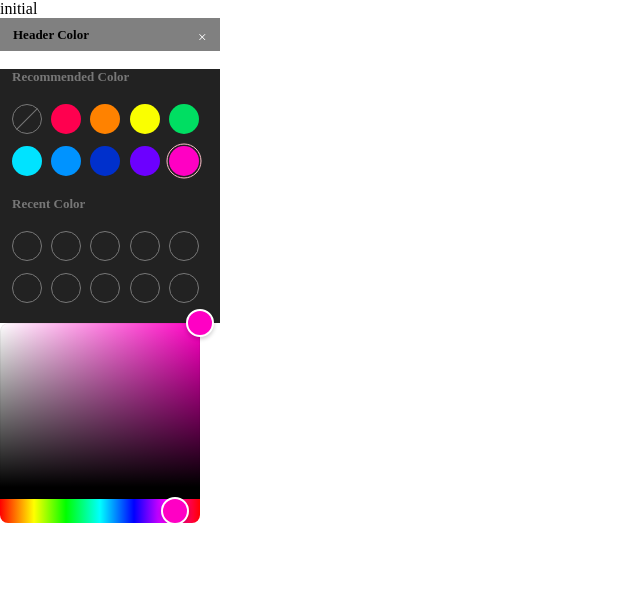
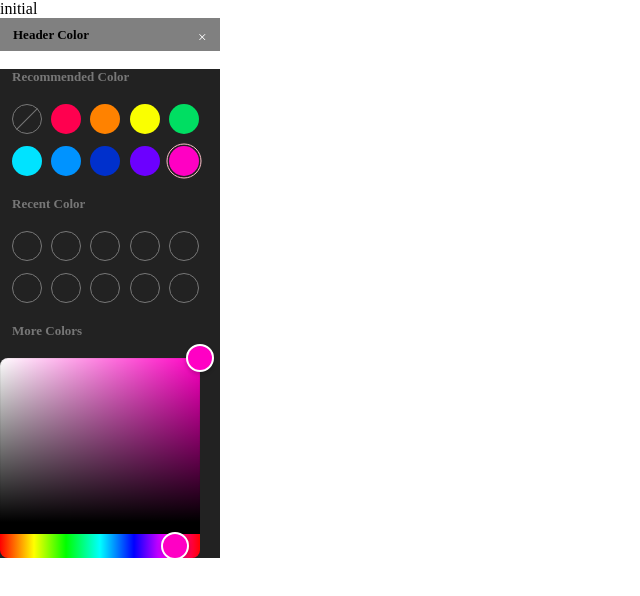
Before and after one commit to SuhyeonP/Next-ts-lecture, a Next.js app: page / in a window 1280 px wide. Shown: the top 596 px of the page, without its empty margins (0-640 px from the left). Built offline with nearby package versions, Linux system fonts and the light colour scheme.

Commit message:
:construction: product

```diff
--- a/src/components/Color/ColorPalette/ColorPalette.tsx
+++ b/src/components/Color/ColorPalette/ColorPalette.tsx
@@ -1,5 +1,5 @@
 import React from 'react';
-import { ColorButton, ColorPaletteStyled } from './styles';
+import { ColorButton, ColorPaletteStyled, ColorPaletteTitle } from './styles';
 
 interface IPaletteProps {
   subTitle: string;
@@ -13,7 +13,7 @@ const ColorPalette = ({
   subTitle, colors, highlightColor, changeHighLights,
 }: IPaletteProps): JSX.Element => (
   <ColorPaletteStyled>
-    <p className='color-palette-title'>{subTitle}</p>
+    <ColorPaletteTitle>{subTitle}</ColorPaletteTitle>
     <div className='color-palette-color-wrapper'>
       {colors.map((color: string) => (
         <ColorButton
--- a/src/components/Color/ColorPalette/styles.ts
+++ b/src/components/Color/ColorPalette/styles.ts
@@ -9,15 +9,6 @@ interface IColorButtonProps {
 export const ColorPaletteStyled = styled.div`
   height: 127px;
   background-color: #222222;
-  .color-palette-title {
-    padding-left: 12px;
-    color: #777777;
-    font-style: normal;
-    font-weight: bold;
-    font-size: 13px;
-    line-height: 15px;
-    margin-bottom: 20px;
-  }
 
   .color-palette-color-wrapper {
     width: 196px;
@@ -26,6 +17,16 @@ export const ColorPaletteStyled = styled.div`
     grid-template-columns: 1fr 1fr 1fr 1fr 1fr;
     row-gap: 12px;
   }
+`;
+
+export const ColorPaletteTitle = styled.p`
+  padding-left: 12px;
+  color: #777777;
+  font-style: normal;
+  font-weight: bold;
+  font-size: 13px;
+  line-height: 15px;
+  margin-bottom: 20px;
 `;
 
 export const ColorButton = styled.button<IColorButtonProps>(({
--- a/src/components/HeaderColor.tsx
+++ b/src/components/HeaderColor.tsx
@@ -2,6 +2,7 @@ import React, { useCallback, useState } from 'react';
 import SubPanelHeader from '@/components/subPanel/SubPanelHeader';
 import ColorPalette from '@/components/Color/ColorPalette/ColorPalette';
 import { HexColorPicker } from 'react-colorful';
+import { ColorPaletteTitle } from '@/components/Color/ColorPalette/styles';
 import { HeaderColorWrapperStyled } from './styles';
 
 export const linkPaletteColors = ['none', '#FF004F', '#FF8200', '#FAFF00', '#00DE62',
@@ -36,7 +37,8 @@ const HeaderColor = (): JSX.Element => {
           changeHighLights={changeHighlightColors}
         />
       </div>
-      <div>
+      <div style={{ backgroundColor: '#222222' }}>
+        <ColorPaletteTitle>More Colors</ColorPaletteTitle>
         <HexColorPicker color={highlight} onChange={setHighlight} />
       </div>
     </HeaderColorWrapperStyled>
```
